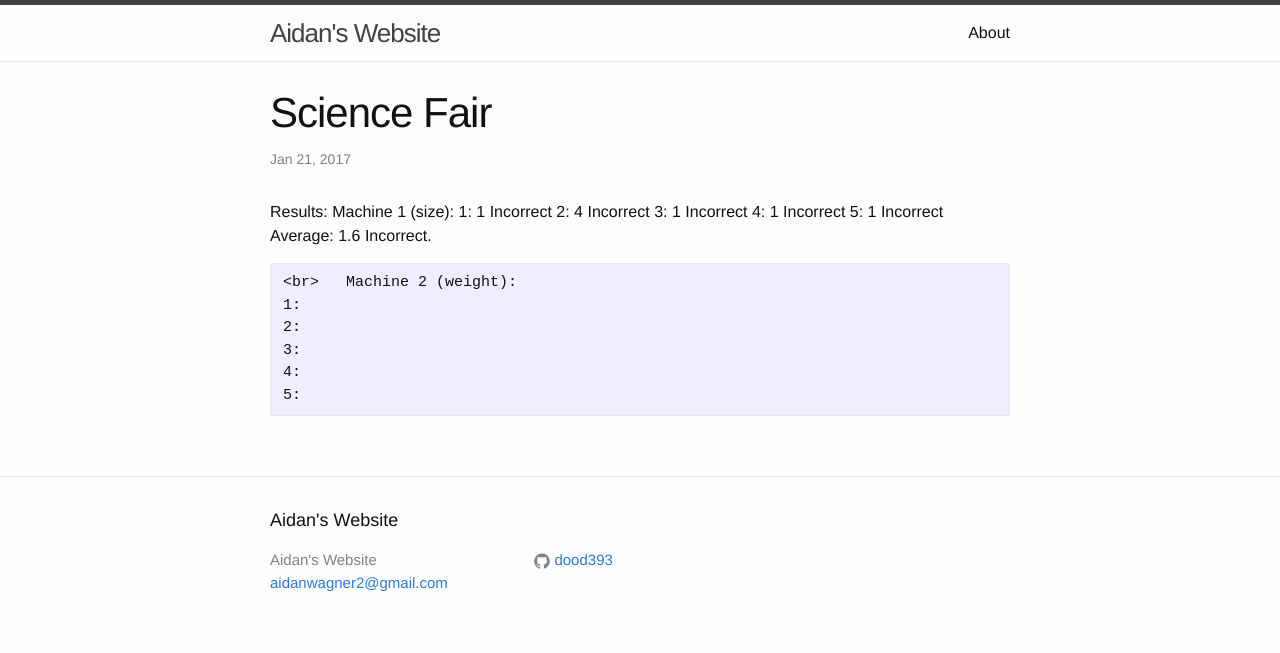
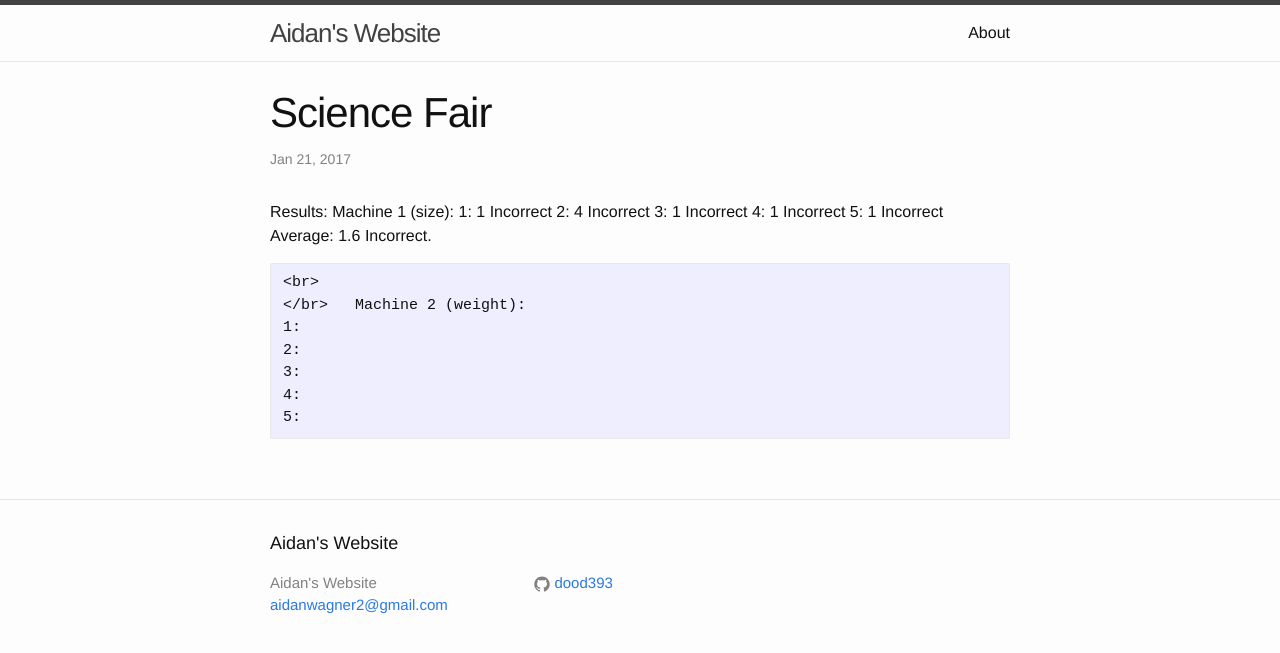
Before and after one commit to dood393/schoolblog, a Jekyll site: the page built from _posts/2017-01-20-Second-Post.markdown, in a window 1280 px wide. Shown: the top 653 px of the page. Built offline with Jekyll 4.4.1, drawn with Linux system fonts in a browser that asks for light colours.

Commit message:
Update 2017-01-20-Second-Post.markdown

```diff
--- a/_posts/2017-01-20-Second-Post.markdown
+++ b/_posts/2017-01-20-Second-Post.markdown
@@ -15,6 +15,7 @@ Results:
 
 
     <br>
+    </br>
   Machine 2 (weight):
     1:
     2:
```
